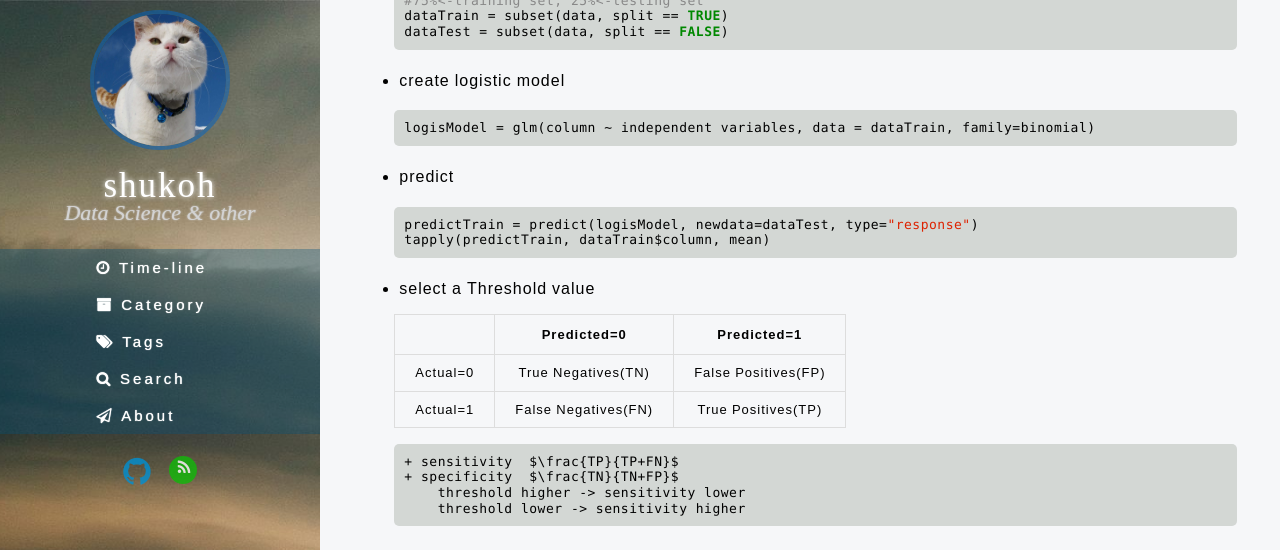
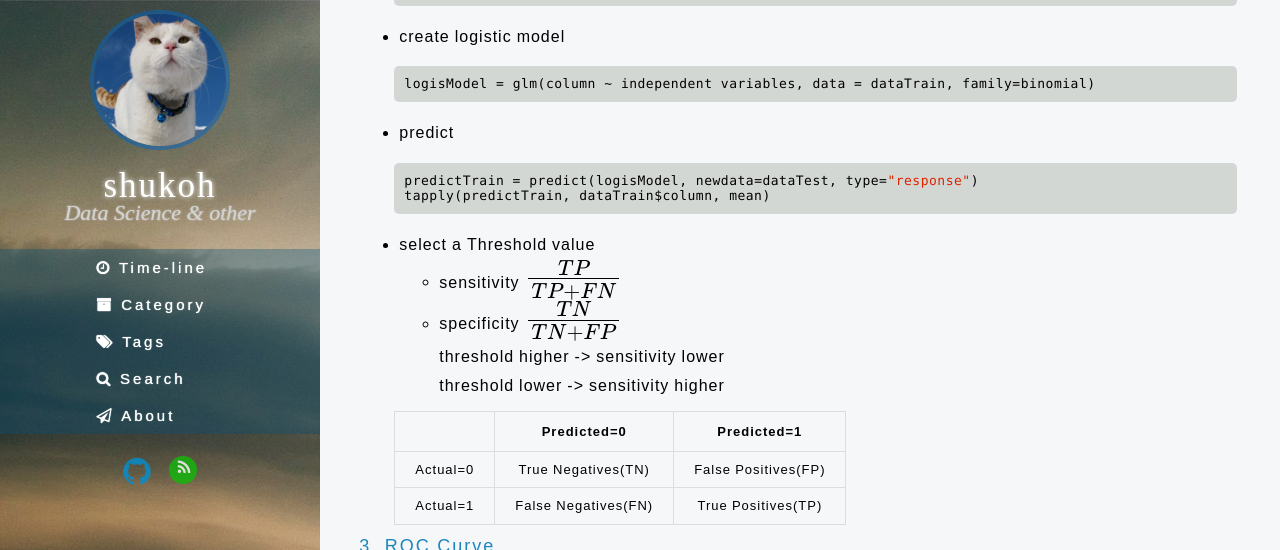
Before and after one commit to shukohChin/shukohChin.github.io, a Jekyll site: the page built from _posts/dataScience/2015-7-10-Logistic Regression.md, in a window 1280 px wide and 900 px high, scrolled down 956 px, cut to the strip 0-550 px from the top of the window. Built offline with Jekyll 4.4.1, drawn with Linux system fonts in a browser that asks for light colours; nearby versions of some CDN libraries; library files that are not in the unit come from our copies; Markdown is read by kramdown in place of the engine named in the settings; formulas are drawn with MathJax 3; comment, search, counter and statistics services are not loaded.

````diff
--- a/_posts/dataScience/2015-7-10-Logistic Regression.md
+++ b/_posts/dataScience/2015-7-10-Logistic Regression.md
@@ -18,7 +18,6 @@ tags: [R, The_Analytics_Edge, edx]
   Odds < 1 if y = 0 is more likely
   - Logit $log(Odds)$
   $$Odds = e^{\beta\_0 + \beta\_1x\_1 + \beta\_2x\_2 + ... + \beta\_kx\_k}$$
-
   $$log(Odds)=\beta\_0 + \beta\_1x\_1 + \beta\_2x\_2 + ... + \beta\_kx\_k$$
 
 ### 2. create logistic model
@@ -47,16 +46,15 @@ tapply(predictTrain, dataTrain$column, mean)
 ```
 
 - select a Threshold value
+    + sensitivity  $\frac{TP}{TP+FN}$
+    + specificity  $\frac{TN}{TN+FP}$
+        threshold higher -> sensitivity lower
+        threshold lower -> sensitivity higher
 
 |          |   Predicted=0        |     Predicted=1      |
 |:---------|:--------------------:|:--------------------:|
 | Actual=0 |  True Negatives(TN)  |  False Positives(FP) |
 | Actual=1 |  False Negatives(FN) |  True Positives(TP)  |
-
-    + sensitivity  $\frac{TP}{TP+FN}$
-    + specificity  $\frac{TN}{TN+FP}$
-        threshold higher -> sensitivity lower
-        threshold lower -> sensitivity higher
 
 ### 3. ROC Curve
 ![kobito.1435571623.819722.png](https://qiita-image-store.s3.amazonaws.com/0/44948/372454ed-cc36-d7bc-2c73-c0f04d064d51.png "kobito.1435571623.819722.png")
````
